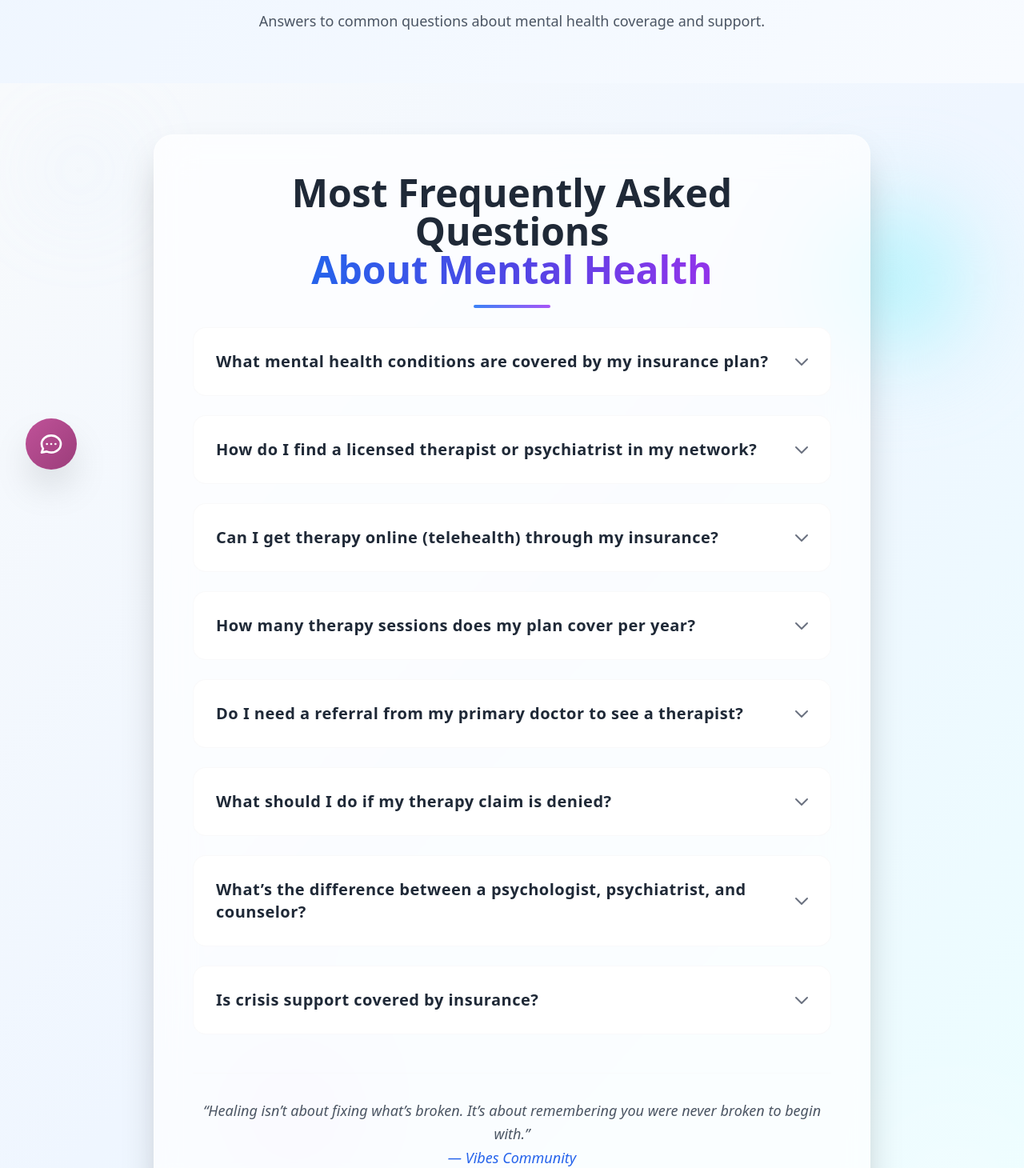
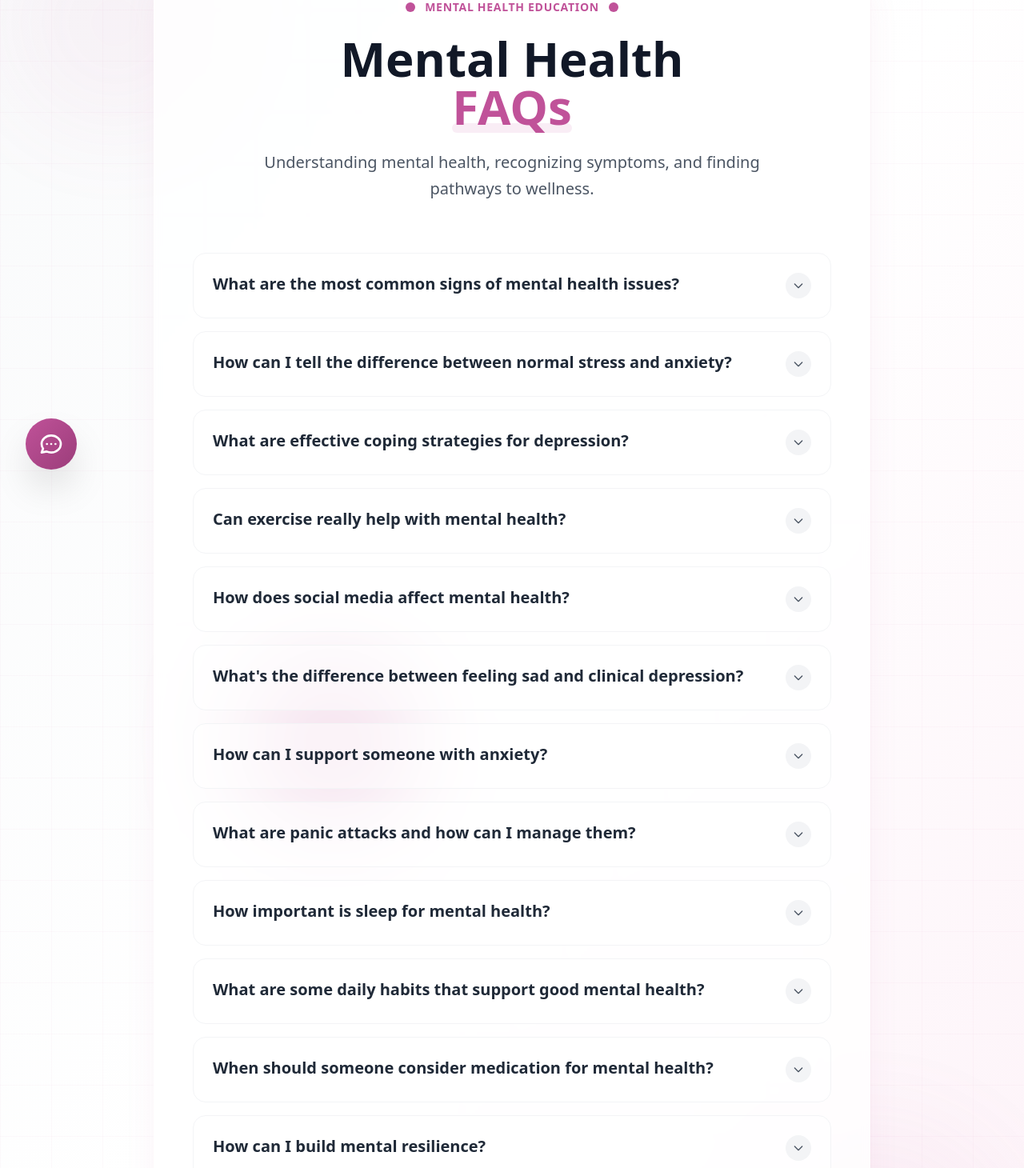
Before and after one commit to VibesFinal/Vibes, a React (Create React App) app in the folder frontend/: page /health-faq in a window 1280 px wide. Shown: the part 181-1641 px from the top of the page at 80% size. Built offline with nearby package versions, Linux system fonts and the light colour scheme; no server answers; sample sign-in values are in the browser's storage.

Commit message:
FAQstyle

```diff
--- a/frontend/src/components/FAQSection/FAQSection.jsx
+++ b/frontend/src/components/FAQSection/FAQSection.jsx
@@ -3,36 +3,52 @@ import React, { useState } from 'react';
 const FAQSection = () => {
   const faqs = [
     {
-      question: "What mental health conditions are covered by my insurance plan?",
-      answer: "Most insurance plans cover treatment for depression, anxiety, bipolar disorder, PTSD, OCD, eating disorders, and substance use disorders. Therapy, counseling, and psychiatric medication management are typically included. Review your plan’s behavioral health benefits for specifics."
+      question: "What are the most common signs of mental health issues?",
+      answer: "Common signs include persistent sadness or anxiety, extreme mood swings, social withdrawal, changes in eating or sleeping patterns, difficulty concentrating, excessive fear or worry, and loss of interest in activities you once enjoyed. If these symptoms persist for more than two weeks and interfere with daily life, it's important to seek professional support."
     },
     {
-      question: "How do I find a licensed therapist or psychiatrist in my network?",
-      answer: "Log into your insurer’s website or app and use their provider directory filtered for ‘mental health’ or ‘behavioral health.’ Search by specialty (e.g., psychologist, LCSW, psychiatrist), location, or telehealth availability. Always confirm they accept your insurance before booking."
+      question: "How can I tell the difference between normal stress and anxiety?",
+      answer: "Normal stress is typically tied to specific situations and subsides when the situation resolves. Anxiety often persists without a clear cause, involves excessive worry about everyday situations, and may include physical symptoms like rapid heartbeat, sweating, or panic attacks. While stress is a response to pressure, anxiety is characterized by persistent and excessive worry that doesn't go away even in the absence of a stressor."
     },
     {
-      question: "Can I get therapy online (telehealth) through my insurance?",
-      answer: "Yes, nearly all major insurers now cover telehealth therapy sessions for mental health, including video and phone visits. Coverage is often equal to in-person visits. Check your plan’s benefits or contact customer service to confirm session limits and platform requirements."
+      question: "What are effective coping strategies for depression?",
+      answer: "Effective strategies include maintaining a routine, regular physical activity, connecting with supportive people, practicing mindfulness, setting small achievable goals, limiting isolation, and seeking professional therapy. Cognitive Behavioral Therapy (CBT) has shown particular effectiveness. Remember that depression is treatable, and different strategies work for different people."
     },
     {
-      question: "How many therapy sessions does my plan cover per year?",
-      answer: "Coverage varies by plan—some offer 20–30 sessions annually, while others have no set limit but require pre-authorization. Check your Summary of Benefits or call your insurer. Many plans also cover annual mental health check-ins at no cost."
+      question: "Can exercise really help with mental health?",
+      answer: "Yes, exercise releases endorphins and other 'feel-good' chemicals in the brain, reduces stress hormones, improves sleep quality, and boosts self-esteem. Regular physical activity can be as effective as medication for mild to moderate depression. Even 30 minutes of moderate exercise 3-5 times per week can significantly improve mental wellbeing."
     },
     {
-      question: "Do I need a referral from my primary doctor to see a therapist?",
-      answer: "It depends on your plan. HMOs often require a referral from your PCP, while PPOs and EPOs usually allow direct access to mental health providers. Confirm your plan type and requirements through your insurer’s portal or customer service."
+      question: "How does social media affect mental health?",
+      answer: "Social media can both positively and negatively impact mental health. While it provides connection and support, excessive use is linked to increased anxiety, depression, loneliness, and poor body image. Setting boundaries, taking regular breaks, curating your feed positively, and focusing on real-life connections can help maintain healthy social media habits."
     },
     {
-      question: "What should I do if my therapy claim is denied?",
-      answer: "Review the denial letter for the reason (e.g., lack of medical necessity). Gather documentation from your therapist, such as diagnosis codes and treatment notes, and submit a formal appeal within the deadline (usually 180 days). Many insurers have a dedicated mental health appeals team."
+      question: "What's the difference between feeling sad and clinical depression?",
+      answer: "Sadness is a normal human emotion triggered by specific events, usually temporary, and doesn't typically impair overall functioning. Clinical depression is a medical condition lasting at least two weeks, involving persistent feelings of hopelessness, loss of interest in activities, changes in appetite or sleep, and significant impairment in daily functioning. Depression often occurs without an obvious trigger."
     },
     {
-      question: "What’s the difference between a psychologist, psychiatrist, and counselor?",
-      answer: "A psychologist (Ph.D./Psy.D.) provides therapy and testing but cannot prescribe medication. A psychiatrist (M.D./D.O.) is a medical doctor who can diagnose, prescribe meds, and provide therapy. A counselor (LCSW, LMHC) offers talk therapy and support under licensure but doesn’t prescribe."
+      question: "How can I support someone with anxiety?",
+      answer: "Be patient and listen without judgment, validate their feelings rather than minimizing them, help them practice grounding techniques during anxiety attacks, encourage professional help without pressure, and educate yourself about anxiety disorders. Avoid telling them to 'just relax' or 'calm down,' as this can increase feelings of frustration and isolation."
     },
     {
-      question: "Is crisis support covered by insurance?",
-      answer: "Crisis services like hotlines and mobile crisis teams are often free and not billed to insurance. However, emergency psychiatric evaluations and short-term inpatient stabilization are typically covered under your mental health benefits. Call 988 (Suicide & Crisis Lifeline) for immediate help."
+      question: "What are panic attacks and how can I manage them?",
+      answer: "Panic attacks are sudden episodes of intense fear that trigger severe physical reactions without real danger. Symptoms include racing heart, sweating, trembling, shortness of breath, and fear of losing control. Management techniques include deep breathing, grounding exercises (5-4-3-2-1 method), mindfulness, and progressive muscle relaxation. Regular therapy can help reduce their frequency and intensity."
+    },
+    {
+      question: "How important is sleep for mental health?",
+      answer: "Extremely important. Sleep allows the brain to process emotions, consolidate memories, and restore chemical balance. Chronic sleep deprivation increases risk for depression, anxiety, and mood disorders. Most adults need 7-9 hours of quality sleep per night. Maintaining a consistent sleep schedule and good sleep hygiene are crucial for mental wellness."
+    },
+    {
+      question: "What are some daily habits that support good mental health?",
+      answer: "Key habits include maintaining a consistent routine, practicing gratitude, staying physically active, connecting with others, setting boundaries, taking breaks from technology, getting sunlight exposure, eating nutritious meals, and engaging in activities that bring joy and meaning. Small, consistent practices build resilience over time."
+    },
+    {
+      question: "When should someone consider medication for mental health?",
+      answer: "Medication may be considered when symptoms significantly impair daily functioning, when therapy alone hasn't provided sufficient relief, for moderate to severe conditions, or when there's a chemical imbalance. It's most effective when combined with therapy. This decision should be made with a psychiatrist who can evaluate individual needs and monitor progress."
+    },
+    {
+      question: "How can I build mental resilience?",
+      answer: "Build resilience by developing strong social connections, practicing self-compassion, maintaining realistic optimism, embracing flexibility in thinking, setting healthy boundaries, learning stress management techniques, and viewing challenges as opportunities for growth. Resilience isn't about avoiding difficulties but developing the capacity to navigate them effectively."
     }
   ];
 
@@ -43,119 +59,122 @@ const FAQSection = () => {
   };
 
   return (
-    <div id="faq-section" className="relative min-h-screen flex items-center justify-center py-16 px-4 bg-gradient-to-br from-slate-50 via-blue-50 to-cyan-50 overflow-hidden">
+    <div id="faq-section" className="relative min-h-screen flex items-center justify-center py-16 px-4 bg-gradient-to-br from-gray-50 via-white to-pink-50 overflow-hidden">
 
-      {/* Floating Organic Elements — Like Clouds or Breath */}
-      <div className="absolute top-10 left-10 w-32 h-32 bg-blue-200 rounded-full opacity-10 blur-3xl animate-blob"></div>
-      <div className="absolute top-40 right-20 w-40 h-40 bg-cyan-200 rounded-full opacity-8 blur-3xl animate-blob delay-1000"></div>
-      <div className="absolute bottom-32 left-1/4 w-28 h-28 bg-purple-200 rounded-full opacity-6 blur-3xl animate-blob delay-2000"></div>
-      <div className="absolute -bottom-10 -right-10 w-64 h-64 bg-white/20 rounded-full blur-3xl"></div>
+      {/* Modern Geometric Background Elements */}
+      <div className="absolute top-0 left-0 w-72 h-72 bg-[#C05299] opacity-5 rounded-full blur-3xl"></div>
+      <div className="absolute bottom-0 right-0 w-96 h-96 bg-[#C05299] opacity-5 rounded-full blur-3xl"></div>
+      <div className="absolute top-1/2 left-1/4 w-48 h-48 bg-[#C05299] opacity-3 rounded-full blur-3xl"></div>
 
-      {/* Main Container — Like a Soft Lantern */}
-      <div className="relative z-10 max-w-4xl mx-auto backdrop-blur-xl bg-white/70 border border-white/30 rounded-3xl shadow-2xl p-8 md:p-12">
+      {/* Grid Pattern Overlay */}
+      <div className="absolute inset-0 bg-[linear-gradient(rgba(192,82,153,0.03)_1px,transparent_1px),linear-gradient(90deg,rgba(192,82,153,0.03)_1px,transparent_1px)] bg-[size:64px_64px]"></div>
 
-        {/* Title — Glowing, Ethereal */}
-        <h1 className="text-center text-4xl md:text-5xl font-bold text-gray-800 mb-12 leading-tight relative">
-          Most Frequently Asked Questions<br />
-          <span className="bg-gradient-to-r from-blue-600 via-indigo-600 to-purple-600 bg-clip-text text-transparent">
-            About Mental Health
-          </span>
+      {/* Main Container */}
+      <div className="relative z-10 max-w-4xl mx-auto bg-white/80 backdrop-blur-sm border border-white/60 rounded-3xl shadow-2xl shadow-[#C05299]/10 p-8 md:p-12">
 
-          {/* Subtle glowing underline */}
-          <div className="absolute left-1/2 transform -translate-x-1/2 -bottom-6 w-24 h-1 bg-gradient-to-r from-blue-500 to-purple-500 rounded-full shadow-lg shadow-blue-500/30"></div>
-        </h1>
+        {/* Title Section */}
+        <div className="text-center mb-16">
+          <div className="inline-flex items-center justify-center mb-6">
+            <div className="w-3 h-3 bg-[#C05299] rounded-full mr-3"></div>
+            <span className="text-sm font-semibold text-[#C05299] uppercase tracking-wider">Mental Health Education</span>
+            <div className="w-3 h-3 bg-[#C05299] rounded-full ml-3"></div>
+          </div>
+          <h1 className="text-4xl md:text-6xl font-bold text-gray-900 mb-6 leading-tight">
+            Mental Health
+            <br />
+            <span className="text-[#C05299] relative">
+              FAQs
+              <div className="absolute bottom-2 left-0 w-full h-3 bg-[#C05299]/10 -z-10 rounded-lg"></div>
+            </span>
+          </h1>
+          <p className="text-xl text-gray-600 max-w-2xl mx-auto leading-relaxed">
+            Understanding mental health, recognizing symptoms, and finding pathways to wellness.
+          </p>
+        </div>
 
-        {/* FAQ List — Each One Feels Like a Whisper */}
-        <ul className="space-y-6">
+        {/* FAQ List */}
+        <div className="space-y-4">
           {faqs.map((faq, index) => (
-            <li key={index} className="group">
+            <div key={index} className="group">
               <button
                 onClick={() => toggleFAQ(index)}
-                className={`w-full text-left p-7 rounded-2xl border border-gray-100/50 transition-all duration-700 cursor-pointer relative overflow-hidden group-hover:border-blue-200/80 ${
+                className={`w-full text-left p-6 rounded-2xl transition-all duration-500 cursor-pointer relative overflow-hidden border ${
                   expandedIndex === index
-                    ? 'bg-gradient-to-r from-blue-50 to-indigo-50 border-blue-200/50 shadow-md'
-                    : 'bg-white hover:bg-gray-50'
+                    ? 'bg-white border-[#C05299]/20 shadow-lg shadow-[#C05299]/5'
+                    : 'bg-white/50 border-gray-100 hover:border-[#C05299]/30 hover:bg-white/80 hover:shadow-md'
                 }`}
                 aria-expanded={expandedIndex === index}
               >
-                {/* Question with floating glow on hover */}
-                <span className="text-lg md:text-xl font-semibold text-gray-800 relative z-10 tracking-wide">
-                  {faq.question}
-                </span>
+                {/* Question */}
+                <div className="flex items-start justify-between">
+                  <span className={`text-lg md:text-xl font-semibold pr-12 leading-relaxed ${
+                    expandedIndex === index ? 'text-gray-900' : 'text-gray-800'
+                  }`}>
+                    {faq.question}
+                  </span>
 
-                {/* Animated Glow Behind Text */}
-                <div className="absolute inset-0 bg-gradient-to-r from-blue-100/0 to-blue-50/0 opacity-0 group-hover:opacity-100 transition-opacity duration-500 rounded-2xl pointer-events-none"></div>
+                  {/* Modern Icon */}
+                  <div className={`flex-shrink-0 w-8 h-8 rounded-full flex items-center justify-center transition-all duration-500 ${
+                    expandedIndex === index
+                      ? 'bg-[#C05299] text-white rotate-180'
+                      : 'bg-gray-100 text-gray-600 group-hover:bg-[#C05299] group-hover:text-white'
+                  }`}>
+                    <svg className="w-4 h-4" fill="none" stroke="currentColor" viewBox="0 0 24 24">
+                      <path strokeLinecap="round" strokeLinejoin="round" strokeWidth={2} d="M19 9l-7 7-7-7" />
+                    </svg>
+                  </div>
+                </div>
 
-                {/* Floating Wave Animation on Hover */}
-                <div className="absolute inset-0 bg-gradient-to-r from-transparent via-blue-200/10 to-transparent opacity-0 group-hover:opacity-100 transition-opacity duration-700 rounded-2xl blur-sm pointer-events-none"></div>
-
-                {/* Arrow Icon — Gently Opens Like a Petal */}
-                <svg
-                  className={`absolute right-6 top-1/2 transform -translate-y-1/2 w-6 h-6 text-gray-500 transition-transform duration-500 group-hover:text-blue-600 ${
-                    expandedIndex === index ? 'rotate-180' : ''
-                  }`}
-                  fill="none"
-                  stroke="currentColor"
-                  viewBox="0 0 24 24"
-                  xmlns="http://www.w3.org/2000/svg"
-                >
-                  <path
-                    strokeLinecap="round"
-                    strokeLinejoin="round"
-                    strokeWidth="2"
-                    d="M19 9l-7 7-7-7"
-                  />
-                </svg>
+                {/* Active State Indicator */}
+                {expandedIndex === index && (
+                  <div className="absolute bottom-0 left-0 w-full h-1 bg-gradient-to-r from-[#C05299] to-pink-400"></div>
+                )}
               </button>
 
-              {/* Answer Panel — Unfolds Like a Lotus Flower */}
+              {/* Answer */}
               <div
-                className={`overflow-hidden transition-all duration-800 ease-out ${
+                className={`overflow-hidden transition-all duration-700 ease-out ${
                   expandedIndex === index
-                    ? 'max-h-[500px] opacity-100 mt-4 p-6 rounded-2xl bg-gradient-to-br from-gray-50 to-blue-50 border border-gray-100/30 shadow-inner'
-                    : 'max-h-0 opacity-0 mt-0 p-0'
+                    ? 'max-h-[500px] opacity-100 mt-2'
+                    : 'max-h-0 opacity-0'
                 }`}
               >
-                <p className="text-gray-700 leading-relaxed text-base md:text-lg font-normal hyphens-auto">
-                  {faq.answer}
-                </p>
+                <div className="p-6 pl-8 bg-gradient-to-r from-gray-50/50 to-white/30 rounded-2xl border border-gray-100">
+                  <p className="text-gray-700 leading-relaxed text-base md:text-lg font-normal">
+                    {faq.answer}
+                  </p>
 
-                {/* Subtle “breathing” animation on open */}
-                <div className="mt-4 flex items-center text-xs text-gray-500 italic">
-                  <span className="w-2 h-2 bg-blue-300 rounded-full animate-pulse mr-2"></span>
-                  You’re not alone in this.
+                  {/* Supportive Note */}
+                  <div className="flex items-center mt-4 text-sm text-[#C05299] font-medium">
+                    <svg className="w-4 h-4 mr-2" fill="currentColor" viewBox="0 0 20 20">
+                      <path fillRule="evenodd" d="M10 18a8 8 0 100-16 8 8 0 000 16zm3.707-9.293a1 1 0 00-1.414-1.414L9 10.586 7.707 9.293a1 1 0 00-1.414 1.414l2 2a1 1 0 001.414 0l4-4z" clipRule="evenodd" />
+                    </svg>
+                    Understanding is the first step toward healing
+                  </div>
                 </div>
               </div>
-            </li>
+            </div>
           ))}
-        </ul>
+        </div>
 
-        {/* Peaceful Footer CTA — Like a Whisper From the Heart */}
-        <div className="mt-12 text-center pt-8 border-t border-gray-100/30">
-          <p className="text-gray-600 text-lg italic leading-relaxed">
-            “Healing isn’t about fixing what’s broken. It’s about remembering you were never broken to begin with.”<br />
-            <span className="text-blue-600 font-medium">— Vibes Community</span>
+        {/* Footer CTA */}
+        <div className="mt-16 text-center pt-8 border-t border-gray-200/50">
+          <div className="inline-flex items-center justify-center mb-4">
+            <div className="w-2 h-2 bg-[#C05299] rounded-full mr-2"></div>
+            <div className="w-2 h-2 bg-[#C05299] rounded-full mr-2"></div>
+            <div className="w-2 h-2 bg-[#C05299] rounded-full"></div>
+          </div>
+          <p className="text-gray-700 text-lg leading-relaxed max-w-2xl mx-auto">
+            "Mental health is not a destination, but a process. It's about how you drive, not where you're going."
           </p>
+
         </div>
       </div>
 
-      {/* Floating Bubbles — Like Thoughts Rising */}
-      <div className="absolute top-1/3 left-1/3 w-2 h-2 bg-blue-300 rounded-full opacity-20 animate-bounce delay-1000"></div>
-      <div className="absolute top-2/5 right-1/4 w-1.5 h-1.5 bg-cyan-300 rounded-full opacity-15 animate-bounce delay-2000"></div>
-      <div className="absolute bottom-1/4 left-1/5 w-1 h-1 bg-purple-300 rounded-full opacity-10 animate-bounce delay-3000"></div>
-
-      {/* CSS Animation for Floating Blobs */}
-      <style jsx>{`
-        @keyframes blob {
-          0% { transform: translate(0px, 0px) scale(1); }
-          33% { transform: translate(30px, -50px) scale(1.1); }
-          66% { transform: translate(-20px, 20px) scale(0.9); }
-          100% { transform: translate(0px, 0px) scale(1); }
-        }
-        .animate-blob {
-          animation: blob 7s infinite;
-        }
-      `}</style>
+      {/* Floating Elements */}
+      <div className="absolute top-20 right-20 w-4 h-4 bg-[#C05299] rounded-full opacity-20 animate-pulse"></div>
+      <div className="absolute bottom-40 left-20 w-3 h-3 bg-[#C05299] rounded-full opacity-15 animate-pulse delay-1000"></div>
+      <div className="absolute top-1/3 right-1/4 w-2 h-2 bg-[#C05299] rounded-full opacity-10 animate-pulse delay-2000"></div>
     </div>
   );
 };
--- a/frontend/src/pages/HealthFAQ.jsx
+++ b/frontend/src/pages/HealthFAQ.jsx
@@ -4,18 +4,8 @@ import FAQSection from '../components/FAQSection/FAQSection';
 
 const HealthFAQ = () => {
   return (
-    <div className="min-h-screen bg-gradient-to-br from-blue-50 to-white">
-      {/* Optional: Add a header if needed */}
-      <header className="text-center py-16 px-6">
-        <h1 className="text-4xl md:text-5xl font-bold text-gray-800">
-          Mental Health FAQs
-        </h1>
-        <p className="mt-4 text-lg text-gray-600">
-          Answers to common questions about mental health coverage and support.
-        </p>
-      </header>
-
-      {/* 👇 RENDER THE FULL FAQ SECTION HERE */}
+    <div className="min-h-screen">
+      {/* FAQSection handles all styling internally */}
       <FAQSection />
     </div>
   );
```
